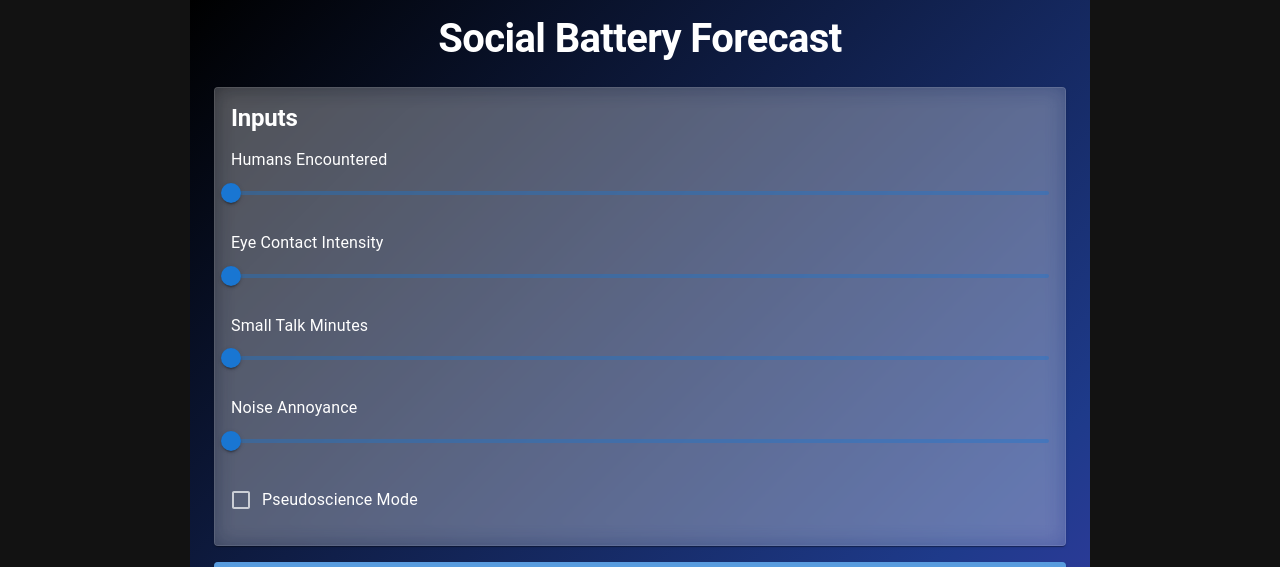
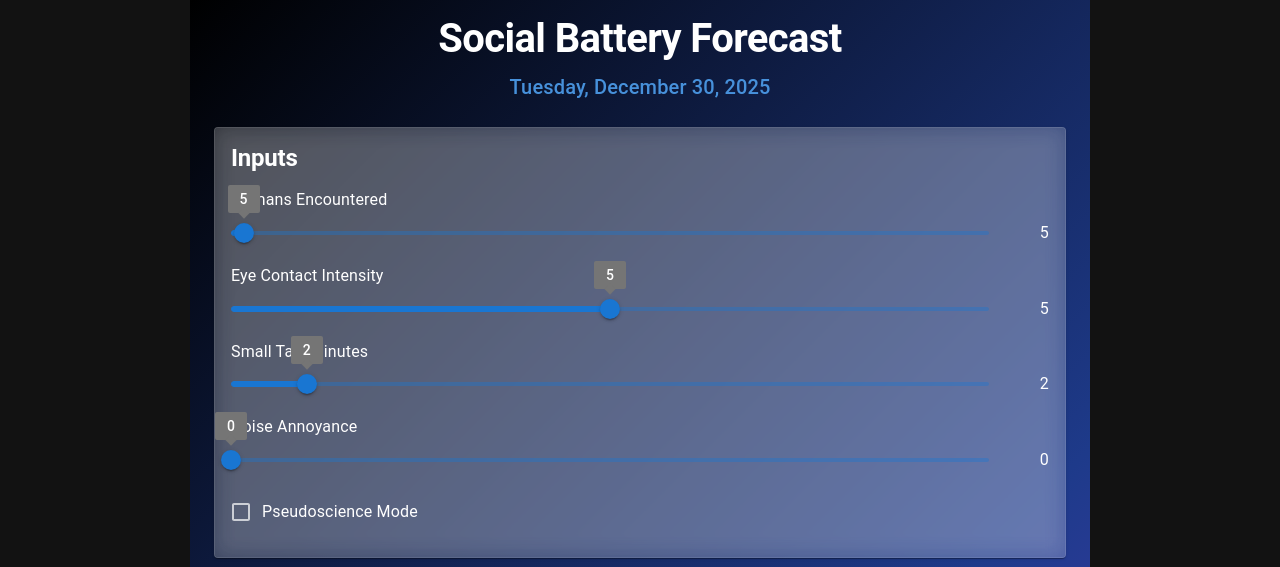
Before and after one commit to bighatpoland/Social-Battery-Forecast, a React (Vite) app: page / in a window 1280 px wide. Shown: the top 567 px of the page. Built offline with nearby package versions, Linux system fonts and the light colour scheme; no server answers.

Commit message:
feat: enhance date formatting and integrate current date usage across components

```diff
--- a/src/App.tsx
+++ b/src/App.tsx
@@ -6,6 +6,7 @@ import BatteryGauge from './components/BatteryGauge';
 import TimelineChart from './components/TimelineChart';
 import CalendarEvents from './components/CalendarEvents';
 import ChatPanel from './components/ChatPanel';
+import useCurrentDate from './lib/useCurrentDate';
 import { forecast } from './lib/forecast';
 import { loadInputs, saveInputs, loadEvents, saveEvents } from './lib/storage';
 import { SocialInputs, CalendarEvent, ForecastResult } from './types';
@@ -13,15 +14,17 @@ import { SocialInputs, CalendarEvent, ForecastResult } from './types';
 const App: React.FC = () => {
   const [inputs, setInputs] = useState<SocialInputs>({
     startTime: Date.now(),
-    humansEncountered: 0,
-    eyeContactIntensity: 0,
-    smallTalkMinutes: 0,
+    humansEncountered: 5,
+    eyeContactIntensity: 5,
+    smallTalkMinutes: 2,
     calendarLoad: 0,
     noiseAnnoyance: 0,
     pseudoscienceMode: false,
   });
   const [events, setEvents] = useState<CalendarEvent[]>([]);
   const [result, setResult] = useState<ForecastResult | null>(null);
+
+  const { formattedLong } = useCurrentDate();
 
   useEffect(() => {
     const savedInputs = loadInputs();
@@ -51,7 +54,8 @@ const App: React.FC = () => {
 
   return (
     <Container maxWidth="md" sx={{ minHeight: '100vh', p: 2, background: 'linear-gradient(135deg, #000000 0%, #1e3a8a 50%, #7c3aed 100%)' }}>
-      <Typography variant="h1" align="center" sx={{ mb: 3 }}>Social Battery Forecast</Typography>
+      <Typography variant="h1" align="center" sx={{ mb: 1 }}>Social Battery Forecast</Typography>
+      <Typography variant="h6" align="center" sx={{ mb: 3, color: 'primary.light' }}>{formattedLong}</Typography>
       <SlidersPanel inputs={inputs} onChange={updateInputs} />
       <CalendarEvents events={events} onChange={updateEvents} />
       {result && (
--- a/src/components/ChatPanel.tsx
+++ b/src/components/ChatPanel.tsx
@@ -12,6 +12,7 @@ interface ChatMessage {
   text: string;
 }
 import { loadChatUploadOptIn, saveChatUploadOptIn } from '../lib/storage';
+import { formatFullDate } from '../lib/date';
 
 const ChatPanel: React.FC = () => {
   const [open, setOpen] = useState(false);
@@ -44,9 +45,25 @@ const ChatPanel: React.FC = () => {
             </Box>
           </Box>
           <Box sx={{ px: 1, flex: 1, overflowY: 'auto' }}>
-            {messages.map((m) => (
-              <ChatBubble key={m.id} role={m.role} text={m.text} />
-            ))}
+            {(() => {
+              let lastDate = '';
+              return messages.map((m) => {
+                const ts = m.createdAt ? new Date(m.createdAt) : new Date();
+                const dateLabel = formatFullDate(ts);
+                const showHeader = dateLabel !== lastDate;
+                lastDate = dateLabel;
+                return (
+                  <React.Fragment key={m.id}>
+                    {showHeader && (
+                      <Box display="flex" justifyContent="center" sx={{ my: 1 }}>
+                        <Typography variant="caption" sx={{ bgcolor: 'rgba(255,255,255,0.04)', px: 1, borderRadius: 1 }}>{dateLabel}</Typography>
+                      </Box>
+                    )}
+                    <ChatBubble role={m.role} text={m.text} />
+                  </React.Fragment>
+                );
+              });
+            })()}
           </Box>
           <ChatInput onSend={(t) => sendMessage(t)} disabled={isLoading} />
         </Paper>
--- a/src/components/ForecastCard.tsx
+++ b/src/components/ForecastCard.tsx
@@ -1,17 +1,20 @@
 import React from 'react';
 import { Card, CardContent, Typography } from '@mui/material';
 import { ForecastResult } from '../types';
+import useCurrentDate from '../lib/useCurrentDate';
 
 interface Props {
   result: ForecastResult | null;
 }
 
 const ForecastCard: React.FC<Props> = ({ result }) => {
+  const { formattedShort } = useCurrentDate();
   if (!result) return <Card sx={{ mb: 2 }}><CardContent>Calculating...</CardContent></Card>;
   return (
     <Card sx={{ mb: 2, bgcolor: 'secondary.light' }}>
       <CardContent>
-        <Typography variant="h2" sx={{ mb: 2 }}>Forecast</Typography>
+        <Typography variant="h2" sx={{ mb: 1 }}>Forecast</Typography>
+        <Typography variant="subtitle2" sx={{ mb: 2, color: 'primary.light' }}>Your social battery forecast for today ({formattedShort})</Typography>
         <Typography variant="h4" sx={{ mb: 2, color: '#8F019F' }}>{result.warning}</Typography>
         <Typography sx={{ mb: 2, color: 'primary.main' }}>Recovery: {new Date(result.recoveryTime).toLocaleString()}</Typography>
         <Typography sx={{ color: 'text.primary' }}>{result.explanation}</Typography>
--- a/src/components/SlidersPanel.tsx
+++ b/src/components/SlidersPanel.tsx
@@ -14,43 +14,59 @@ const SlidersPanel: React.FC<Props> = ({ inputs, onChange }) => {
         <Typography variant="h2" sx={{ mb: 2 }}>Inputs</Typography>
         <div style={{ marginBottom: 16 }}>
           <Typography gutterBottom>Humans Encountered</Typography>
+          <div style={{ display: 'flex', alignItems: 'center', gap: 12 }}>
             <Slider
               value={inputs.humansEncountered}
               onChange={(_, value) => onChange({ humansEncountered: value as number })}
               min={0}
               max={300}
-            valueLabelDisplay="auto"
+              valueLabelDisplay="on"
+              sx={{ flex: 1 }}
             />
+            <Typography sx={{ width: 48, textAlign: 'right' }}>{inputs.humansEncountered}</Typography>
+          </div>
         </div>
         <div style={{ marginBottom: 16 }}>
           <Typography gutterBottom>Eye Contact Intensity</Typography>
+          <div style={{ display: 'flex', alignItems: 'center', gap: 12 }}>
             <Slider
               value={inputs.eyeContactIntensity}
               onChange={(_, value) => onChange({ eyeContactIntensity: value as number })}
               min={0}
               max={10}
-            valueLabelDisplay="auto"
+              valueLabelDisplay="on"
+              sx={{ flex: 1 }}
             />
+            <Typography sx={{ width: 48, textAlign: 'right' }}>{inputs.eyeContactIntensity}</Typography>
+          </div>
         </div>
         <div style={{ marginBottom: 16 }}>
           <Typography gutterBottom>Small Talk Minutes</Typography>
+          <div style={{ display: 'flex', alignItems: 'center', gap: 12 }}>
             <Slider
               value={inputs.smallTalkMinutes}
               onChange={(_, value) => onChange({ smallTalkMinutes: value as number })}
               min={0}
-            max={180}
-            valueLabelDisplay="auto"
+              max={20}
+              valueLabelDisplay="on"
+              sx={{ flex: 1 }}
             />
+            <Typography sx={{ width: 48, textAlign: 'right' }}>{inputs.smallTalkMinutes}</Typography>
+          </div>
         </div>
         <div style={{ marginBottom: 16 }}>
           <Typography gutterBottom>Noise Annoyance</Typography>
+          <div style={{ display: 'flex', alignItems: 'center', gap: 12 }}>
             <Slider
               value={inputs.noiseAnnoyance}
               onChange={(_, value) => onChange({ noiseAnnoyance: value as number })}
               min={0}
               max={10}
-            valueLabelDisplay="auto"
+              valueLabelDisplay="on"
+              sx={{ flex: 1 }}
             />
+            <Typography sx={{ width: 48, textAlign: 'right' }}>{inputs.noiseAnnoyance}</Typography>
+          </div>
         </div>
         <FormControlLabel
           control={
--- a/src/lib/chatApi.ts
+++ b/src/lib/chatApi.ts
@@ -1,4 +1,5 @@
 import { ChatMessage, loadChatUploadOptIn } from './storage';
+import { formatShortDate, formatFullDate } from './date';
 
 // Set your Gemini API key in .env: VITE_GEMINI_API_KEY=...
 const GEMINI_API_KEY = (import.meta as any).env.VITE_GEMINI_API_KEY;
@@ -59,16 +60,19 @@ export const sendMessageToGemini = async (messages: ChatMessage[]) => {
 export const localRuleEngine = async (messages: ChatMessage[]) => {
   const last = messages[messages.length - 1];
   const userText = last?.text || '';
+  const today = formatShortDate();
   if (/recharge|recover|rest|sleep/i.test(userText)) {
-    return { reply: 'Try taking a 10–20 minute break in a quiet space, or plan a low-energy activity you enjoy.' };
+    return { reply: `Your social battery forecast for today (${today}): Try taking a 10–20 minute break in a quiet space, or plan a low-energy activity you enjoy.` };
   }
-  return { reply: `I hear you. You said: "${userText}" — tell me more about what you find draining.` };
+  return { reply: `How are you feeling so far today (${today})? I hear you. You said: "${userText}" — tell me more about what you find draining.` };
 };
 
 export const sendMessage = async (messages: ChatMessage[]) => {
   // Respect user opt-in: only send full history if user opted in
   const optIn = loadChatUploadOptIn();
-  const messagesForApi = optIn ? messages : [messages[messages.length - 1]];
+  // Prepend a short date hint so assistant can reference "today" correctly
+  const dateHint = { id: 'date-hint', role: 'user', text: `Today's date is ${formatShortDate()}. When referring to "today", use this date.` } as ChatMessage;
+  const messagesForApi = optIn ? [dateHint, ...messages] : [dateHint, messages[messages.length - 1]];
 
   try {
     const reply = await sendMessageToGemini(messagesForApi);
--- /dev/null
+++ b/src/lib/date.ts
@@ -0,0 +1,13 @@
+export const formatFullDate = (d: Date = new Date()) => {
+  return new Intl.DateTimeFormat(undefined, { weekday: 'long', year: 'numeric', month: 'long', day: 'numeric' }).format(d);
+};
+
+export const formatShortDate = (d: Date = new Date()) => {
+  return new Intl.DateTimeFormat(undefined, { weekday: 'long', month: 'long', day: 'numeric' }).format(d);
+};
+
+export const formatDateOnly = (d: Date = new Date()) => {
+  return new Intl.DateTimeFormat(undefined, { year: 'numeric', month: 'numeric', day: 'numeric' }).format(d);
+};
+
+export default { formatFullDate, formatShortDate, formatDateOnly };
--- /dev/null
+++ b/src/lib/useCurrentDate.ts
@@ -0,0 +1,40 @@
+import { useState, useEffect } from 'react';
+import { formatFullDate, formatShortDate } from './date';
+
+const useCurrentDate = () => {
+  const [now, setNow] = useState<Date>(new Date());
+
+  useEffect(() => {
+    const updateNow = () => setNow(new Date());
+
+    // Update at midnight
+    const msUntilMidnight = () => {
+      const d = new Date();
+      const tomorrow = new Date(d.getFullYear(), d.getMonth(), d.getDate() + 1);
+      return tomorrow.getTime() - d.getTime();
+    };
+
+    const midnightTimer = setTimeout(() => {
+      updateNow();
+      // schedule next midnight
+      const t = setInterval(updateNow, 24 * 60 * 60 * 1000);
+      return () => clearInterval(t);
+    }, msUntilMidnight() + 1000);
+
+    // Also keep fairly fresh if app stays open (minute ticks)
+    const tick = setInterval(updateNow, 60 * 1000);
+
+    return () => {
+      clearTimeout(midnightTimer as any);
+      clearInterval(tick as any);
+    };
+  }, []);
+
+  return {
+    now,
+    formattedLong: formatFullDate(now),
+    formattedShort: formatShortDate(now),
+  };
+};
+
+export default useCurrentDate;
```
Also changed, not shown: serverless/comet-proxy.js (+4 -3 lines). Lines whose indentation alone changed are shown as unchanged.
